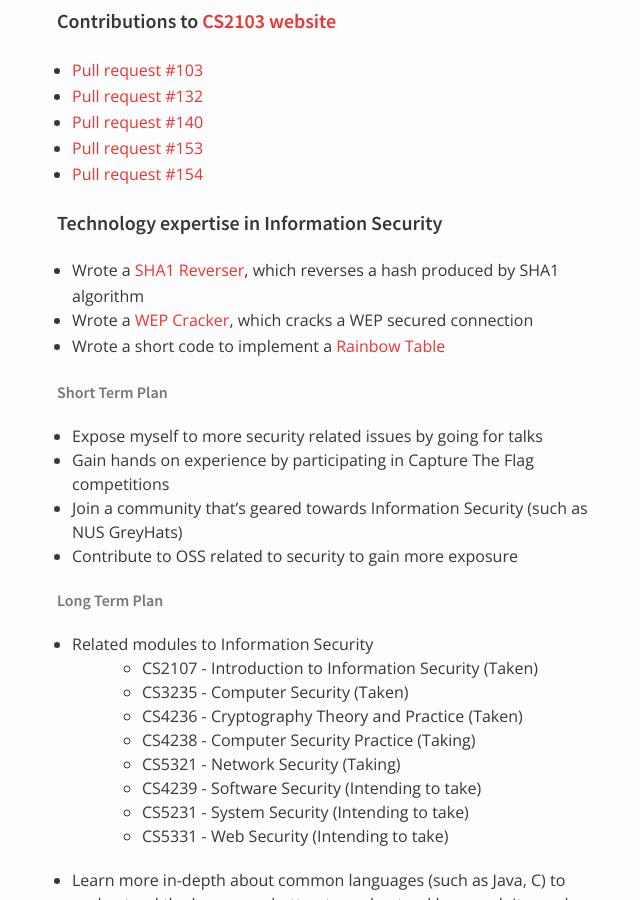
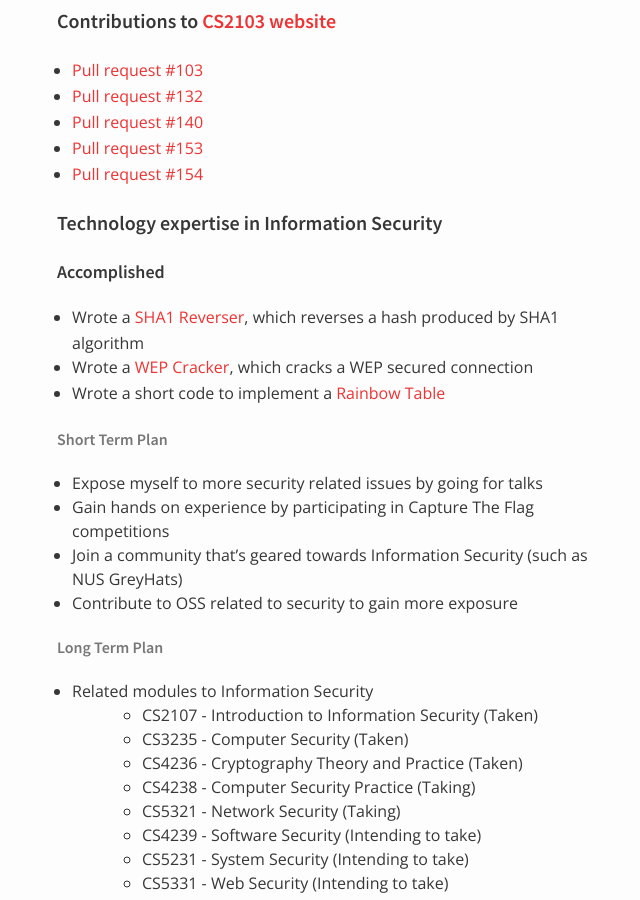
Before and after one commit to nus-oss/cs3281-AY1516S2-website, a Jekyll site: the page built from teams/powerpointlabs.md, in a window 1280 px wide and 900 px high, scrolled down 6800 px. Shown: the whole window, without its empty margins (313-953 px from the left). Built offline with Jekyll 4.4.1, drawn with Linux system fonts in a browser that asks for light colours.

Commit message:
Update powerpointlabs.md

```diff
--- a/teams/powerpointlabs.md
+++ b/teams/powerpointlabs.md
@@ -222,6 +222,8 @@ permalink: /teams/powerpointlabs/
 * [Pull request #154](https://github.com/nus-cs2103/website/pull/154)
 
 #### Technology expertise in Information Security
+
+##### Accomplished
  * Wrote a [SHA1 Reverser](https://github.com/vhazali/cs4236/tree/master/SHA1Reverser), which reverses a hash produced by SHA1 algorithm
  * Wrote a [WEP Cracker](https://github.com/vhazali/cs4236/tree/master/WEPCracker), which cracks a WEP secured connection
  * Wrote a short code to implement a [Rainbow Table](https://github.com/vhazali/cs4236/tree/master/Rainbow)
```
